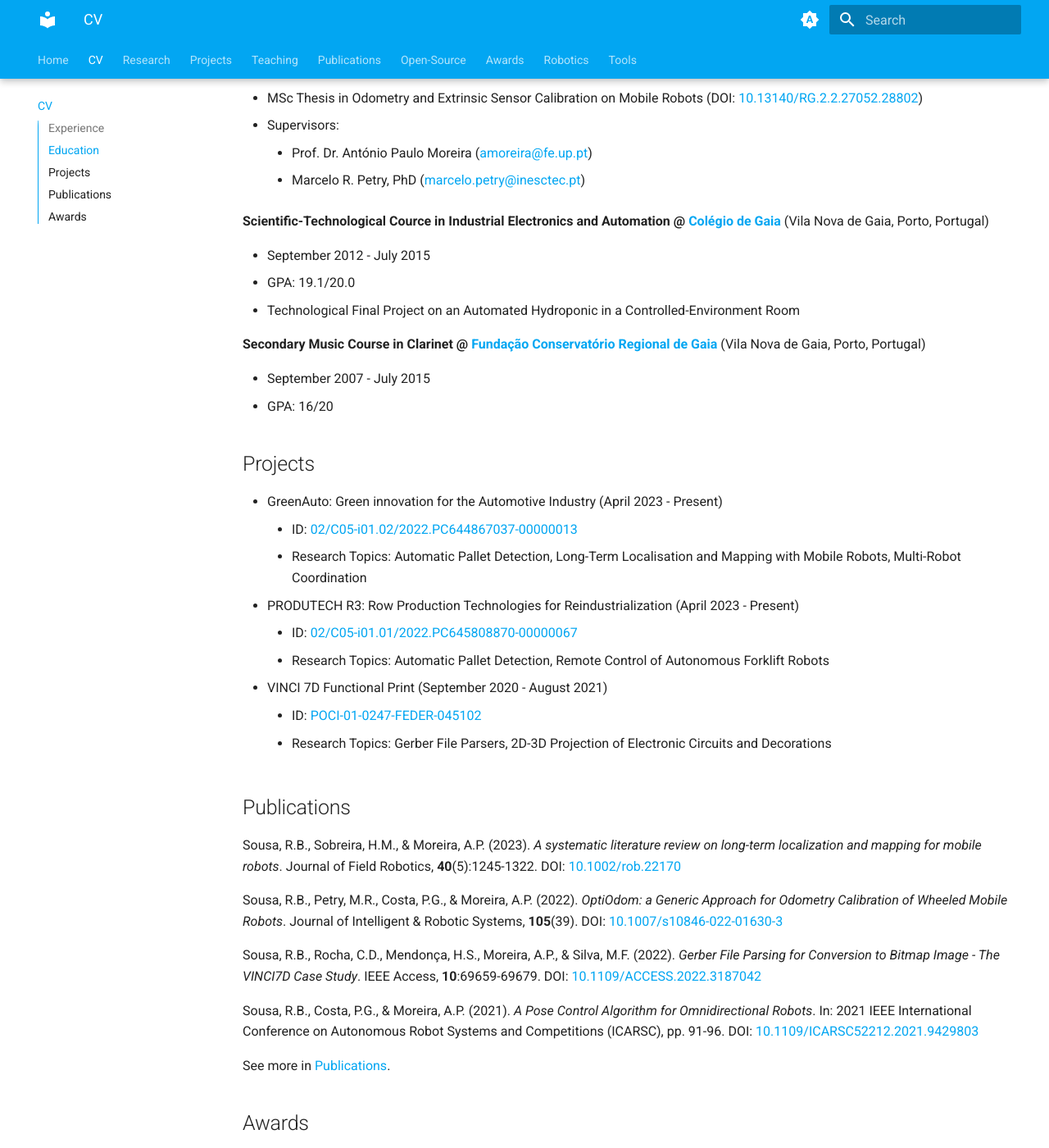
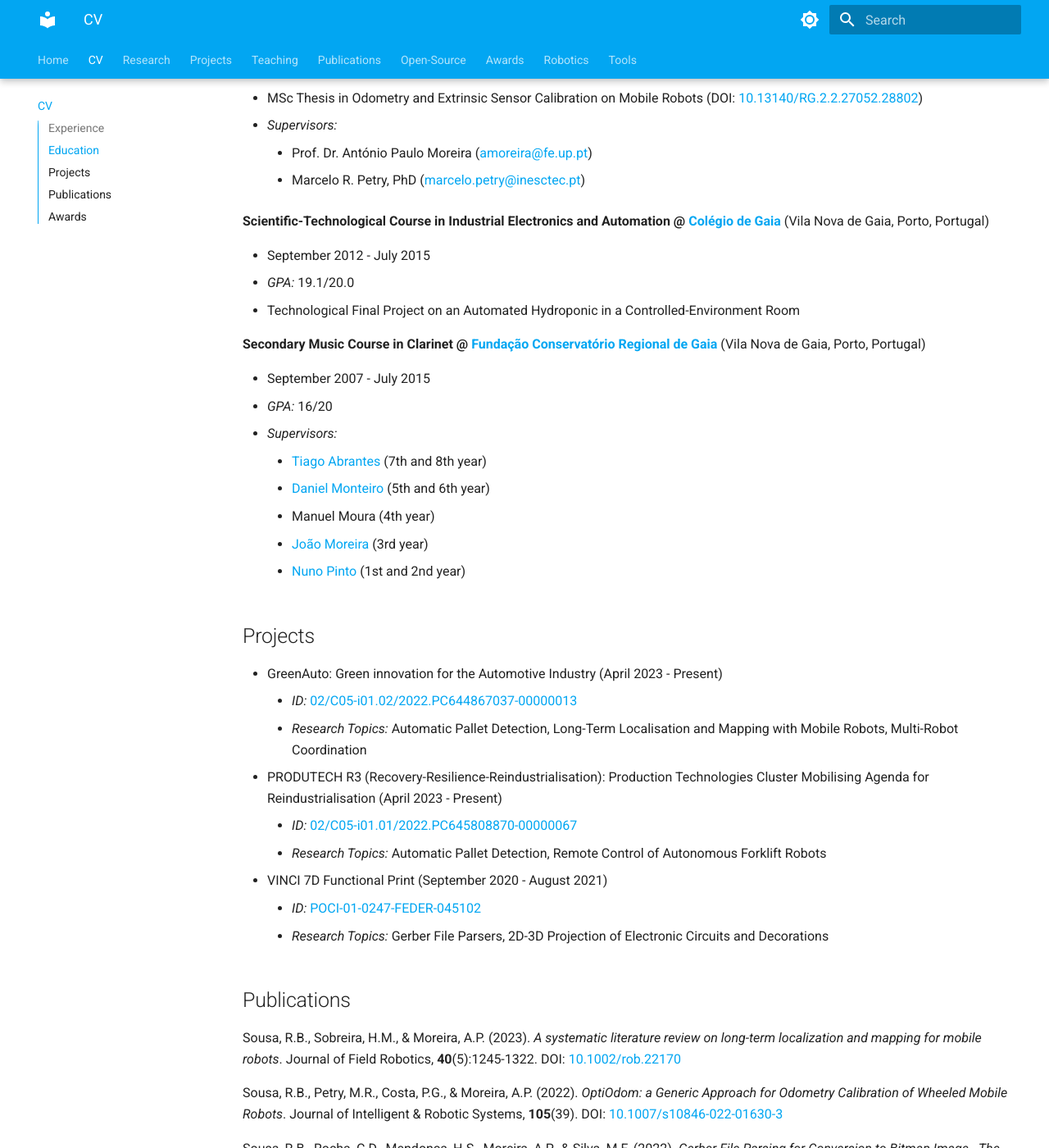
Before and after one commit to sousarbarb/sousarbarb.github.io, an MkDocs documentation site: the page built from docs/cv.md, in a window 1280 px wide and 1400 px high, scrolled down 2373 px. Shown: the whole window at 82% size. Built offline with MkDocs 1.6.1 and Material for MkDocs 9.7.7, drawn with Linux system fonts in a browser that asks for light colours; some of the changed text lies outside the part shown.

Commit message:
update cv

```diff
--- a/docs/cv.md
+++ b/docs/cv.md
@@ -34,7 +34,7 @@
     - Simultaneous Localisation and Mapping (SLAM)
     - Team Management
     - Team Work
-- Supervisors:
+- _Supervisors:_
     - Prof. Dr. António Paulo Moreira
       ([amoreira@fe.up.pt](mailto:amoreira@fe.up.pt))
     - Héber Miguel Sobreira, PhD
@@ -46,10 +46,10 @@
 (Porto, Portugal)
 
 - September 2021 - August 2023
-- Courses (all from the MSc program in ECE):
-    - Software Design (2021/22 1ºS, 2022/23 1ºS)
-    - Industrial Informatics (2021/22 2ºS, 2022/23 2ºS)
-- Supervisors:
+- _Courses:_
+    - Software Design (MSc in ECE) (2021/22 1ºS, 2022/23 1ºS)
+    - Industrial Informatics (MSc in ECE) (2021/22 2ºS, 2022/23 2ºS)
+- _Supervisors:_
     - Prof. Dr. Armando Jorge Sousa ([asousa@fe.up.pt](mailto:asousa@fe.up.pt))
     - Prof. Dr. Mário Jorge Sousa ([msousa@fe.up.pt](mailto:msousa@fe.up.pt))
     - Prof. Dr. Nuno Flores ([nflores@fe.up.pt](mailto:nflores@fe.up.pt))
@@ -67,10 +67,10 @@
 (Porto, Portugal)
 
 - February 2021 - June 2021
-- Course: Industrial Robotics (MSc in ECE)
-- Teaching Topic: Multivariable Control
+- _Course:_ Industrial Robotics (MSc in ECE)
+- _Teaching Topic:_ Multivariable Control
   (DOI: [10.13140/RG.2.2.27306.13761](http://dx.doi.org/10.13140/RG.2.2.27306.13761))
-- Supervisor: Prof. Dr. António Paulo Moreira
+- _Supervisor:_ Prof. Dr. António Paulo Moreira
   ([amoreira@fe.up.pt](mailto:amoreira@fe.up.pt))
 
 **Tutor @**
@@ -78,7 +78,7 @@
 (Porto, Portugal)
 
 - September 2019 - November 2019
-- Course: Project FEUP (BSc in ECE)
+- _Course:_ Project FEUP (BSc in ECE)
 
 ## Education
 
@@ -87,9 +87,9 @@
 (Porto, Portugal)
 
 - February 2021 - Present
-- GPA: 18.40/20 (curricular part)
+- _GPA:_ 18.40/20 (curricular courses)
 - PhD Thesis in Long-Term Localisation and Mapping with Mobile Robots
-- Supervisors:
+- _Supervisors:_
     - Prof. Dr. António Paulo Moreira
       ([amoreira@fe.up.pt](mailto:amoreira@fe.up.pt))
     - Héber Miguel Sobreira, PhD
@@ -100,21 +100,21 @@
 (Porto, Portugal)
 
 - September 2015 - July 2020
-- GPA: 18.20/20
+- _GPA:_ 18.20/20
 - MSc Thesis in Odometry and Extrinsic Sensor Calibration on Mobile Robots
   (DOI: [10.13140/RG.2.2.27052.28802](http://dx.doi.org/10.13140/RG.2.2.27052.28802))
-- Supervisors:
+- _Supervisors:_
     - Prof. Dr. António Paulo Moreira
       ([amoreira@fe.up.pt](mailto:amoreira@fe.up.pt))
     - Marcelo R. Petry, PhD
       ([marcelo.petry@inesctec.pt](mailto:marcelo.petry@inesctec.pt))
 
-**Scientific-Technological Cource in Industrial Electronics and Automation @**
+**Scientific-Technological Course in Industrial Electronics and Automation @**
 **[Colégio de Gaia](https://www.colgaia.pt/)**
 (Vila Nova de Gaia, Porto, Portugal)
 
 - September 2012 - July 2015
-- GPA: 19.1/20.0
+- _GPA:_ 19.1/20.0
 - Technological Final Project on an Automated Hydroponic in a
   Controlled-Environment Room
 
@@ -123,30 +123,41 @@
 (Vila Nova de Gaia, Porto, Portugal)
 
 - September 2007 - July 2015
-- GPA: 16/20
+- _GPA:_ 16/20
+- _Supervisors:_
+    - [Tiago Abrantes](https://www.meloteca.com/portfolio-item/tiago-abrantes/)
+      (7th and 8th year)
+    - [Daniel Monteiro](https://www.meloteca.com/portfolio-item/daniel-monteiro/)
+      (5th and 6th year)
+    - Manuel Moura (4th year)
+    - [João Moreira](https://www.meloteca.com/portfolio-item/joao-moreira-clarinete/)
+      (3rd year)
+    - [Nuno Pinto](https://www.meloteca.com/portfolio-item/nuno-pinto/)
+      (1st and 2nd year)
 
 ## Projects
 
 - GreenAuto: Green innovation for the Automotive Industry
   (April 2023 - Present)
-    - ID:
+    - _ID:_
       [02/C05-i01.02/2022.PC644867037-00000013](https://preprod.transparencia.gov.pt/pt/fundos-europeus/prr/beneficiarios-projetos/projeto/02/C05-i01.02/2022.PC644867037-00000013/)
-    - Research Topics:
+    - _Research Topics:_
       Automatic Pallet Detection,
       Long-Term Localisation and Mapping with Mobile Robots,
       Multi-Robot Coordination
-- PRODUTECH R3: Row Production Technologies for Reindustrialization
+- PRODUTECH R3 (Recovery-Resilience-Reindustrialisation): Production
+  Technologies Cluster Mobilising Agenda for Reindustrialisation
   (April 2023 - Present)
-    - ID:
+    - _ID:_
       [02/C05-i01.01/2022.PC645808870-00000067](https://transparencia.gov.pt/pt/fundos-europeus/prr/beneficiarios-projetos/projeto/02/C05-i01.01/2022.PC645808870-00000067/)
-    - Research Topics:
+    - _Research Topics:_
       Automatic Pallet Detection,
       Remote Control of Autonomous Forklift Robots
 - VINCI 7D Functional Print
   (September 2020 - August 2021)
-    - ID:
+    - _ID:_
       [POCI-01-0247-FEDER-045102](https://www.inesctec.pt/en/projects/vinci7d)
-    - Research Topics:
+    - _Research Topics:_
       Gerber File Parsers,
       2D-3D Projection of Electronic Circuits and Decorations
 
--- a/mkdocs.yml
+++ b/mkdocs.yml
@@ -24,23 +24,15 @@ theme:
     - search.suggest
     - search.highlight
   palette:
-    - media: "(prefers-color-scheme)"
+    - media: "(prefers-color-scheme: light)"
       primary: light blue
-      accent: light blue
-      toggle:
-        icon: material/brightness-auto
-        name: Switch to light mode
-    - media: "(prefers-color-scheme: light)"
       scheme: default
-      primary: light blue
-      accent: light blue
       toggle:
         icon: material/brightness-7
         name: Switch to dark mode
     - media: "(prefers-color-scheme: dark)"
+      primary: light blue
       scheme: slate
-      primary: blue grey
-      accent: blue grey
       toggle:
         icon: material/brightness-4
         name: Switch to system preference
```
Also changed, not shown: other parts of docs/cv.md (+8 -8 lines), docs/index.md (+1 -1 lines).
